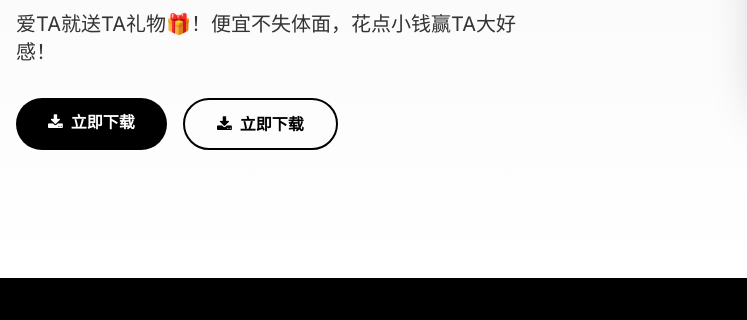
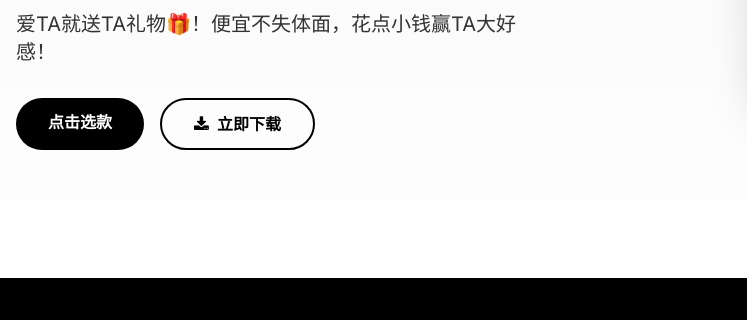
Before and after one commit to 27657627/-, a plain HTML site: page index.html in a window 1280 px wide. Shown: the part 414-734 px from the top of the page, 0-747 px from the left. Drawn offline with nearby package versions, Linux system fonts and the light colour scheme.

Commit message:
Update index.html

```diff
--- a/index.html
+++ b/index.html
@@ -88,7 +88,7 @@
                 </p>
                 <div class="flex flex-col sm:flex-row space-y-4 sm:space-y-0 sm:space-x-4">
                     <a href="#download" class="bg-nike-black text-nike-white px-8 py-3 rounded-full font-semibold text-center hover:bg-nike-red transition-colors hover-scale">
-                        <i class="fa fa-download mr-2"></i>立即下载
+                        <i class=""></i>点击选款
                     </a>
                     <a href="http://a.xn--rhqi60el43iwwb9xx.com/" class="border-2 border-nike-black text-nike-black px-8 py-3 rounded-full font-semibold text-center hover:border-nike-red hover:text-nike-red transition-colors hover-scale">
                         <i class="fa fa-download mr-2"></i>立即下载
```
